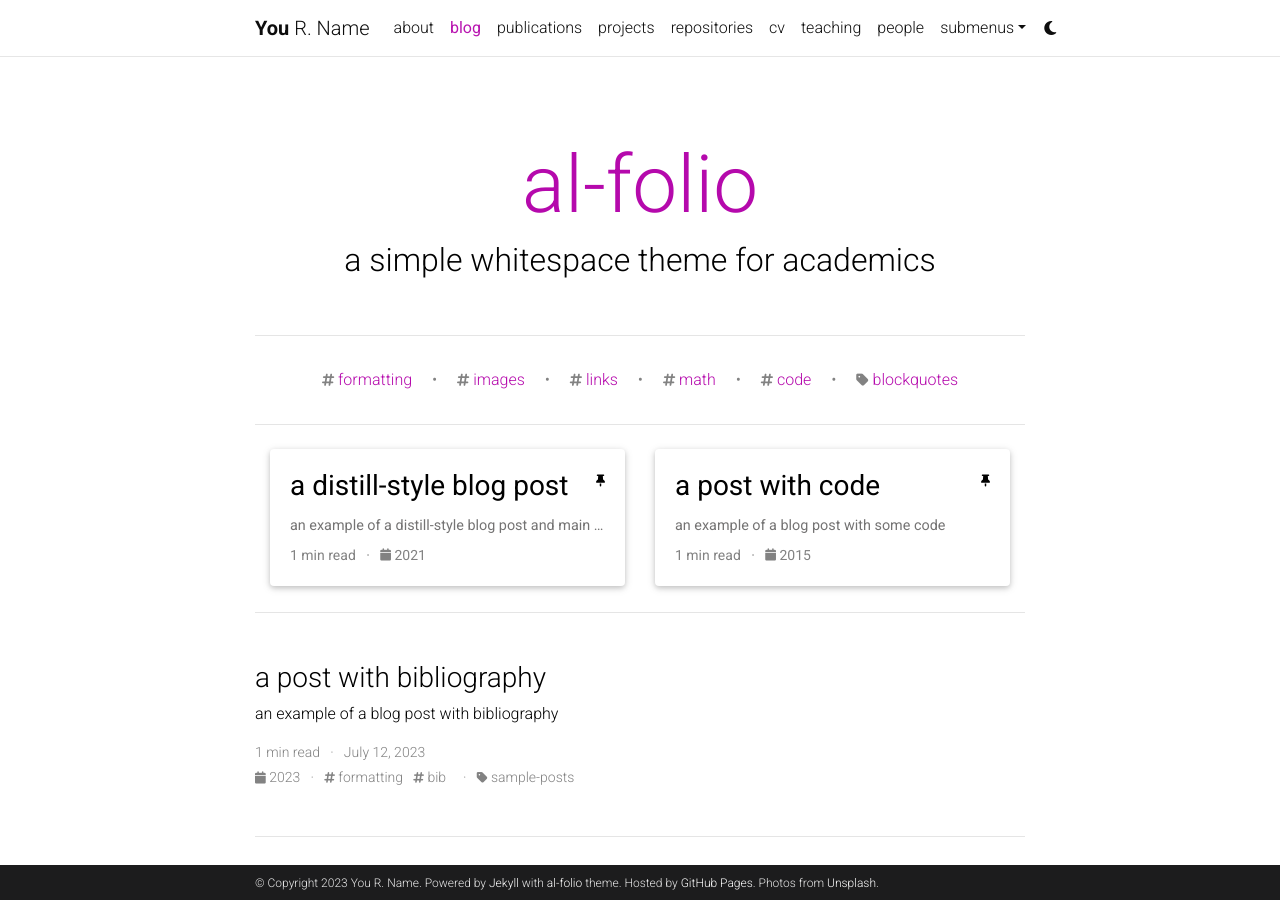
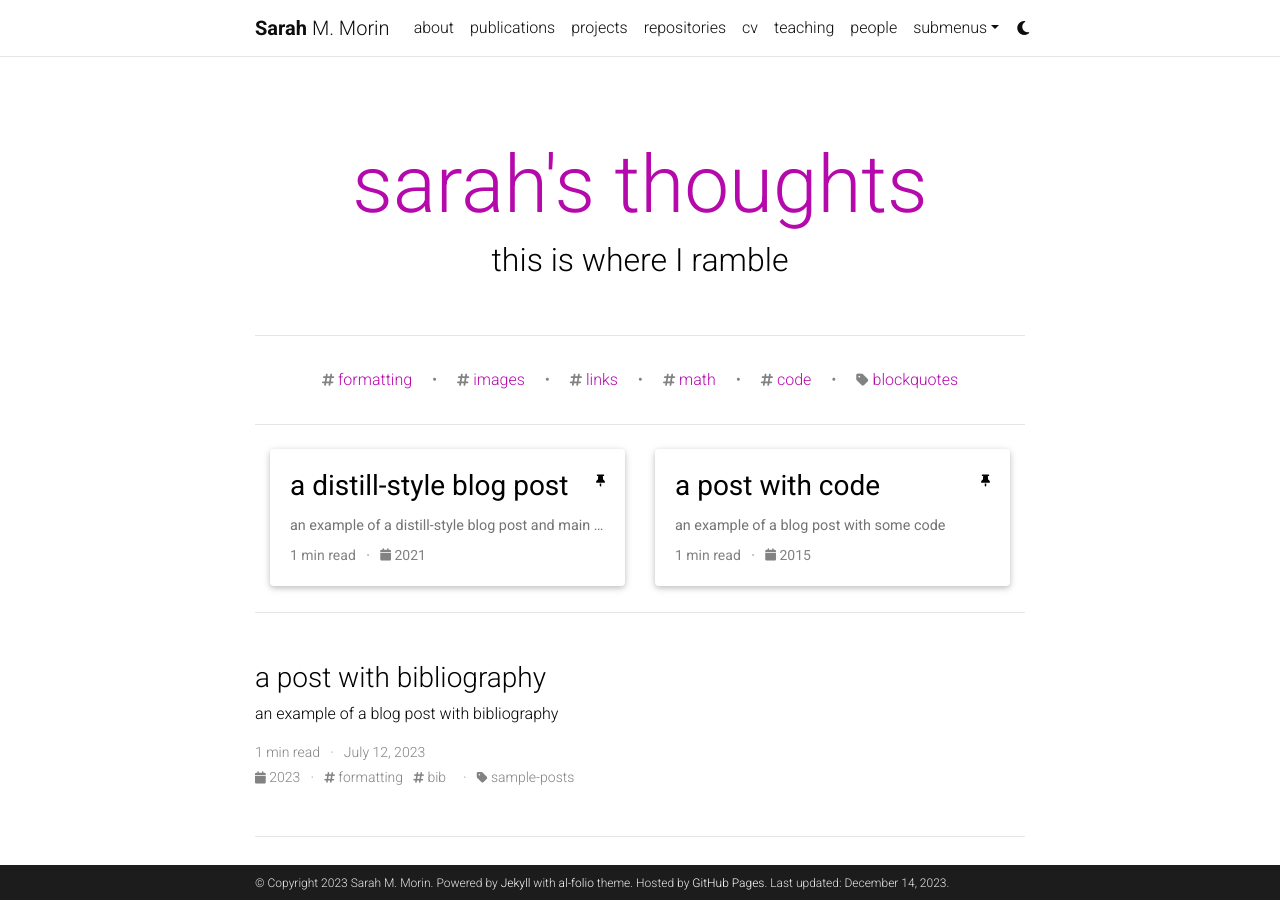
Before and after one commit to sarahmorin/sarahmorin.github.io, a Jekyll site: the page built from blog/index.html, in a window 1280 px wide and 900 px high. Built offline with Jekyll 4.4.1, drawn with Linux system fonts in a browser that asks for light colours; the list of posts is cut into pages by our own code; comment, search, counter and statistics services are not loaded; a style sheet for code colours, icons or effects is not loaded.

Commit message:
initial setup - about me

```diff
--- a/_config.yml
+++ b/_config.yml
@@ -3,24 +3,23 @@
 # -----------------------------------------------------------------------------
 
 title: blank # the website title (if blank, full name will be used instead)
-first_name: You
-middle_name: R.
-last_name: Name
-email: you@example.com
+first_name: Sarah
+middle_name: M.
+last_name: Morin
+email: morin.sarah.m@gmail.com
 description: > # the ">" symbol means to ignore newlines until "footer_text:"
-  A simple, whitespace theme for academics. Based on [*folio](https://github.com/bogoli/-folio) design.
+  Software Engineer and CS Researcher.
 footer_text: >
   Powered by <a href="https://jekyllrb.com/" target="_blank">Jekyll</a> with <a href="https://github.com/alshedivat/al-folio">al-folio</a> theme.
   Hosted by <a href="https://pages.github.com/" target="_blank">GitHub Pages</a>.
-  Photos from <a href="https://unsplash.com" target="_blank">Unsplash</a>.
-keywords: jekyll, jekyll-theme, academic-website, portfolio-website  # add your own keywords or leave empty
+keywords: academic-website, portfolio-website  # add your own keywords or leave empty
 
 lang: en # the language of your site (for example: en, fr, cn, ru, etc.)
-icon: ⚛️  # the emoji used as the favicon (alternatively, provide image name in /assets/img/)
+icon: 🫖 # the emoji used as the favicon (alternatively, provide image name in /assets/img/)
 
-url: https://alshedivat.github.io # the base hostname & protocol for your site
-baseurl: /al-folio # the subpath of your site, e.g. /blog/
-last_updated: false # set to true if you want to display last updated in the footer
+url: https://sarahmorin.github.io # the base hostname & protocol for your site
+baseurl:
+last_updated: true # set to true if you want to display last updated in the footer
 impressum_path:  # set to path to include impressum link in the footer, use the same path as permalink in a page, helps to conform with EU GDPR
 
 # -----------------------------------------------------------------------------
@@ -67,11 +66,11 @@
 # Social integration
 # -----------------------------------------------------------------------------
 
-github_username: # your GitHub user name
+github_username: sarahmorin # your GitHub user name
 gitlab_username: # your GitLab user name
 x_username: # your X handle
 mastodon_username: # your mastodon instance+username in the format instance.tld/@username
-linkedin_username: # your LinkedIn user name
+linkedin_username: sarahmariemorin # your LinkedIn user name
 telegram_username: # your Telegram user name
 scholar_userid: # your Google Scholar ID
 semanticscholar_id: # your Semantic Scholar ID
@@ -104,7 +103,7 @@
 wechat_qr: # filename of your wechat qr-code saved as an image (e.g., wechat-qr.png if saved to assets/img/wechat-qr.png)
 
 contact_note: >
-  You can even add a little note about which of these is the best way to reach you.
+  Feel free to email or message me on LinkedIn.
 
 # -----------------------------------------------------------------------------
 # Analytics and search engine verification
@@ -120,9 +119,9 @@
 # Blog
 # -----------------------------------------------------------------------------
 
-blog_name: al-folio # blog_name will be displayed in your blog page
-blog_nav_title: blog # your blog must have a title for it to be displayed in the nav bar
-blog_description: a simple whitespace theme for academics
+blog_name: sarah's thoughts # blog_name will be displayed in your blog page
+blog_nav_title: # your blog must have a title for it to be displayed in the nav bar
+blog_description: this is where I ramble
 permalink: /blog/:year/:title/
 
 # Pagination
@@ -148,15 +147,15 @@
   lang: en
 
 # Disqus comments (DEPRECATED)
-disqus_shortname: al-folio # put your disqus shortname
+disqus_shortname: # put your disqus shortname
 # https://help.disqus.com/en/articles/1717111-what-s-a-shortname
 
 # External sources.
 # If you have blog posts published on medium.com or other external sources,
 # you can display them in your blog by adding a link to the RSS feed.
 external_sources:
-  - name: medium.com
-    rss_url: https://medium.com/@al-folio/feed
+  # - name: medium.com
+  #   rss_url: https://medium.com/@al-folio/feed
 
 # -----------------------------------------------------------------------------
 # Collections
@@ -272,8 +271,8 @@
 
 scholar:
 
-  last_name: [Einstein]
-  first_name: [Albert, A.]
+  last_name: [Morin]
+  first_name: [Sarah, M.]
 
   style: apa
   locale: en
@@ -293,9 +292,12 @@
   details_layout: bibtex.html
   details_link: Details
 
+
   query: "@*"
   group_by: year
-  group_order: descending
+  group_order: descending, descending
+  sort_by: year,month
+  order: descending, descending
 
 # Display different badges withs stats for your publications
 enable_publication_badges:
@@ -306,11 +308,11 @@
 filtered_bibtex_keywords: [abbr, abstract, arxiv, bibtex_show, html, pdf, selected, supp, blog, code, poster, slides, website, preview, altmetric]
 
 # Maximum number of authors to be shown for each publication (more authors are visible on click)
-max_author_limit: 3  # leave blank to always show all authors
+max_author_limit: # leave blank to always show all authors
 more_authors_animation_delay: 10  # more authors are revealed on click using animation; smaller delay means faster animation
 
 # Enables publication thumbnails. If disabled, none of the publications will display thumbnails, even if specified in the bib entry.
-enable_publication_thumbnails: true
+enable_publication_thumbnails: false
 
 # -----------------------------------------------------------------------------
 # Jekyll Link Attributes
```
Also changed, not shown: _pages/about.md (+21 -10 lines), _pages/about_einstein.md (deleted, +0 -5 lines).
